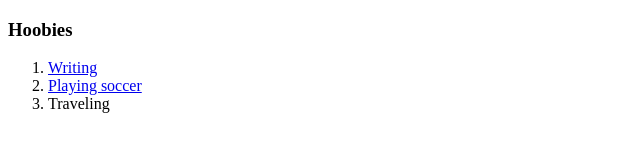
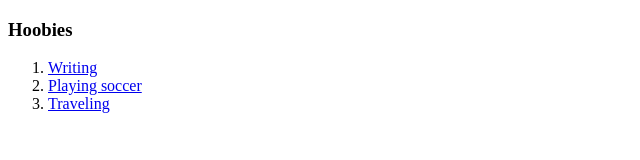
Before and after one commit to Lapark100/cv, a plain HTML site: page Hobbies.html in a window 1280 px wide. Shown: the full height of the page, 0-640 px from the left. Drawn offline with Linux system fonts and the light colour scheme.

Commit message:
Few more bugs correction

```diff
--- a/Hobbies.html
+++ b/Hobbies.html
@@ -9,7 +9,7 @@
     <ol>
       <li><a href="https://www.google.com/search?q=writing&oq=writing&aqs=chrome..69i57j0i131i433i512l2j0i512l7.3874j0j7&sourceid=chrome&ie=UTF-8">Writing</a></li>
       <li><a href="https://www.goal.com/en-ng">Playing soccer</a></li>
-      <li><a href="https://www.google.com/search?q=traveling&oq=traveling&aqs=chrome..69i57j0i512l4j0i10i433i512j0i512l3j0i10i457i512.5608j0j7&sourceid=chrome&ie=UTF-8"></a>Traveling</li>
+      <li><a href="https://www.google.com/search?q=traveling&oq=traveling&aqs=chrome..69i57j0i512l4j0i10i433i512j0i512l3j0i10i457i512.5608j0j7&sourceid=chrome&ie=UTF-8">Traveling</a></li>
     </ol>
   </body>
 </html>
```
